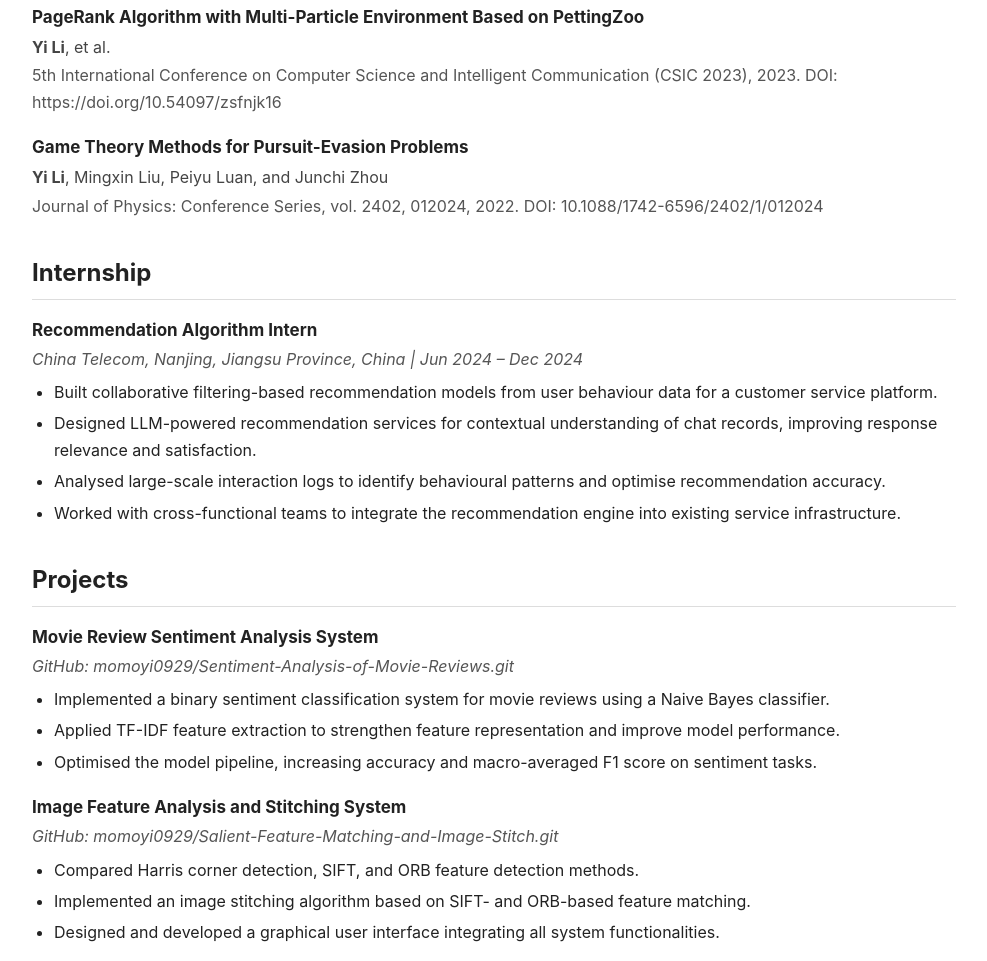
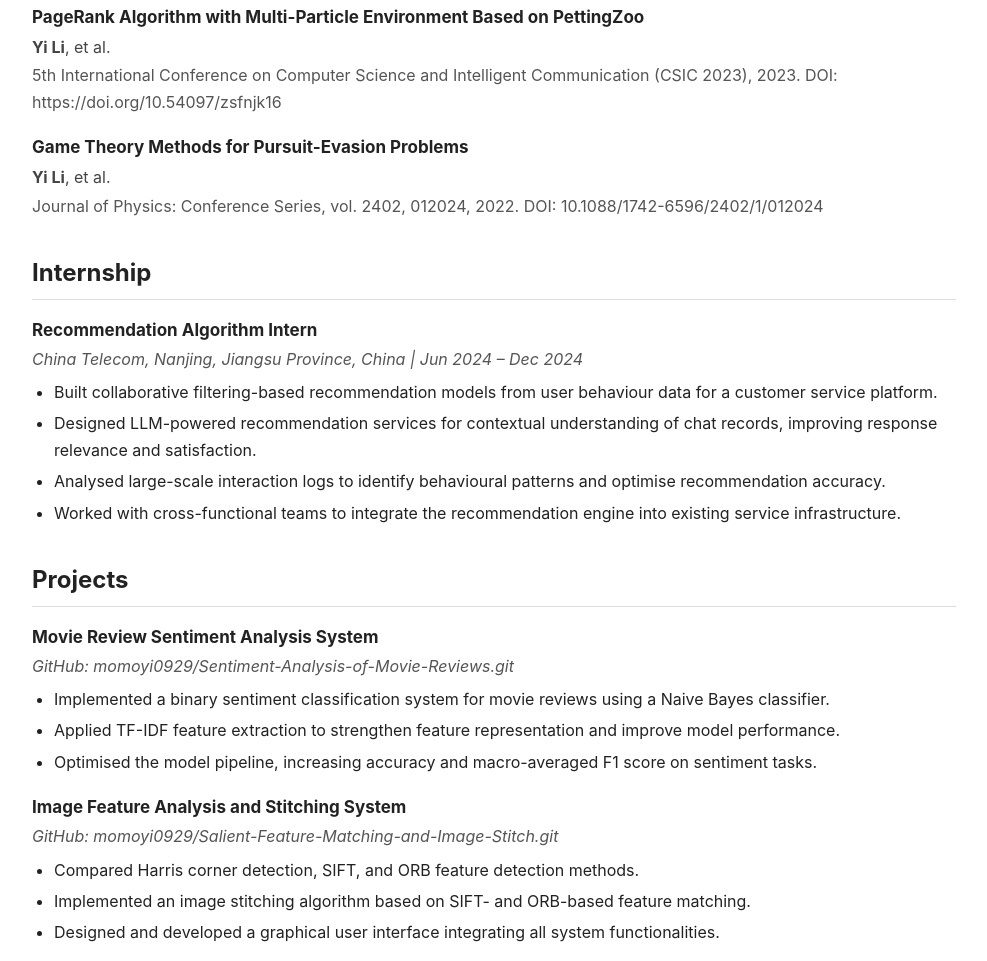
Before and after one commit to momoyi0929/momoyi0929.github.io, a plain HTML site: page index.html in a window 1280 px wide. Shown: the part 2302-3263 px from the top of the page, without its empty margins (146-1133 px from the left). Drawn offline with Linux system fonts and the light colour scheme.

Commit message:
Update authors to use 'et al.' for citation

```diff
--- a/index.html
+++ b/index.html
@@ -552,7 +552,7 @@
 
             <div class="pub-item">
                 <div class="pub-title">Game Theory Methods for Pursuit-Evasion Problems</div>
-                <div class="pub-authors"><strong>Yi Li</strong>, Mingxin Liu, Peiyu Luan, and Junchi Zhou</div>
+                <div class="pub-authors"><strong>Yi Li</strong>, et al.</div>
                 <div class="pub-venue">Journal of Physics: Conference Series, vol. 2402, 012024, 2022. DOI: 10.1088/1742-6596/2402/1/012024</div>
             </div>
         </section>
```
